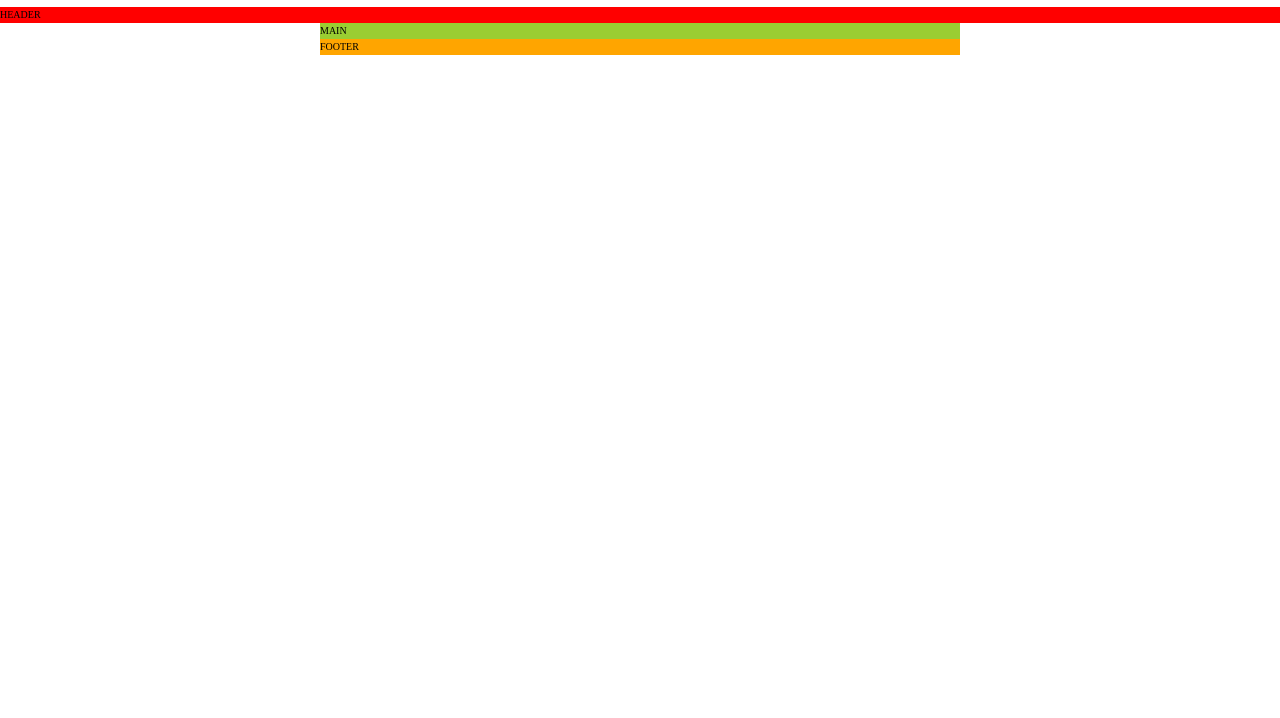
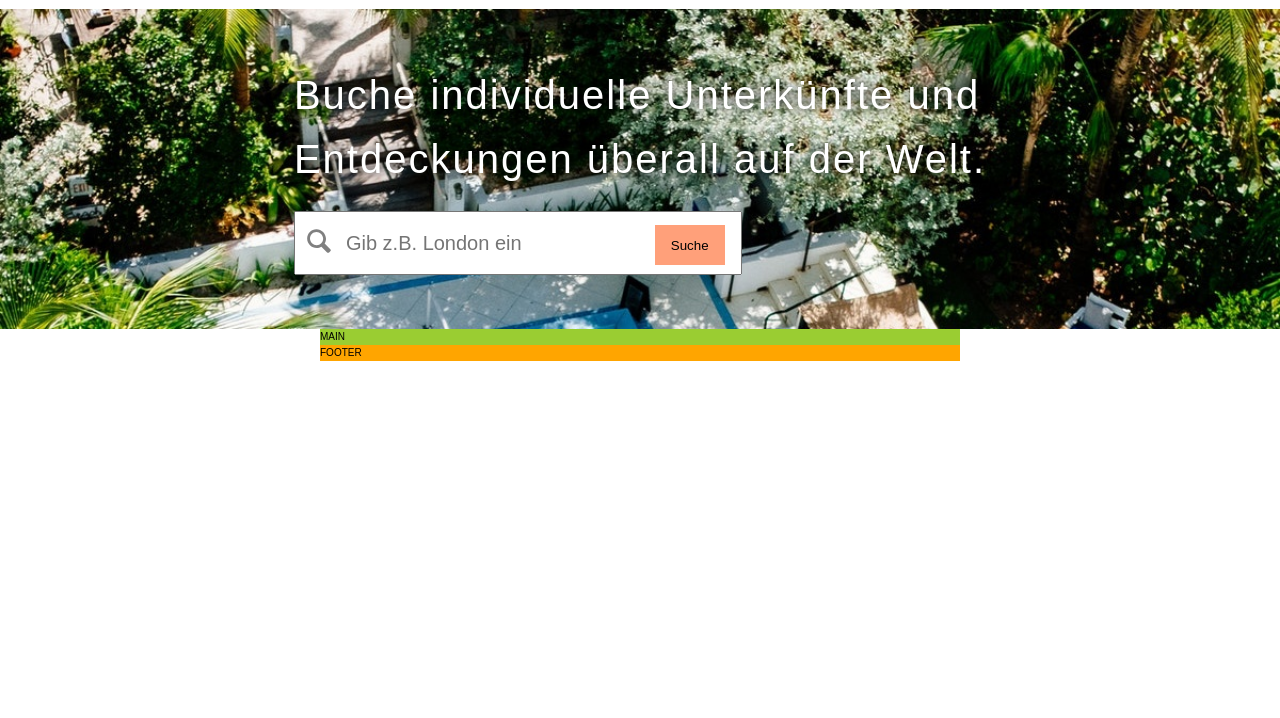
Before and after one commit to arnameti/airbnb_CSS_Grid, a website: page up/index.html in a window 1280 px wide. Shown: the part 82-800 px from the top of the page. Drawn offline with Linux system fonts and the light colour scheme.

Commit message:
building header

```diff
--- a/sass/_base.scss
+++ b/sass/_base.scss
@@ -14,6 +14,7 @@ html {
 body {
   font-weight: 400;
   line-height: 1.6;
+  font-family: 'Oen Sans', sans-serif;
 }
 
 li {
--- a/sass/_header.scss
+++ b/sass/_header.scss
@@ -1,4 +1,58 @@
 .header {
-  background-color: red;
   grid-column: 1 / -1;
+
+  height: 40vh;
+  width: 100%;
+
+  background-image: url(../../img/header.jpg);
+  background-repeat:no-repeat;
+  background-size: 100%;
+
+
+  display: grid;
+  place-content: center;
+
+  &__title {
+    font-size: 4rem;
+    font-weight: 380;
+    color: #fff;
+    letter-spacing: 2px;
+    text-shadow: 0px 0px 10px #000;
+
+  }
+
+  &__search {
+    position: relative;
+  }
+
+  &__search-icon {
+    width: 3rem;
+    height: 3rem;
+    position: absolute;
+    top: 3.5rem;
+    left: 1rem;
+    fill: gray;
+  }
+
+  &__input {
+    height: 5rem;
+    width: 35vw;
+    font-size: 2rem;
+    padding: 3rem 0 3rem 5rem;
+    margin-top: 2rem;
+    margin-right: -9rem;
+
+
+    &::placeholder {
+      font-size: 2rem;
+    }
+  }
+
+  &__button {
+    height: 4rem;
+    width: 7rem;
+    background-color: lightsalmon;
+    border: none;
+  }
+
 }
--- a/sass/_navbar.scss
+++ b/sass/_navbar.scss
@@ -26,7 +26,7 @@
     & > a {
       display: inline-block;
       padding: 3rem 1rem;
-      border-bottom: 1px solid #fff;
+      border-bottom: 3px solid #fff;
     }
   }
 
--- a/up/index.html
+++ b/up/index.html
@@ -1,17 +1,17 @@
 <!DOCTYPE html>
 <html lang="en">
   <head>
-  <meta charset="UTF-8">
-  <meta http-equiv="X-UA-Compatible" content="IE=edge">
-  <meta name="viewport" content="width=device-width, initial-scale=1.0">
-  <link rel="stylesheet" href="css/style.css">
+    <meta charset="UTF-8" />
+    <meta http-equiv="X-UA-Compatible" content="IE=edge" />
+    <meta name="viewport" content="width=device-width, initial-scale=1.0" />
+    <link rel="stylesheet" href="css/style.css" />
     <title>Airbnb</title>
   </head>
   <body>
     <div class="container">
       <div class="navbar">
         <div class="navbar__box">
-        <img src="../img/airbnb.png" alt="logo" class="navbar__logo">
+          <img src="../img/airbnb.png" alt="logo" class="navbar__logo" />
         </div>
         <ul class="navbar__navigation">
           <li class="navbar__item"><a href="#">Gastgeber werden</a></li>
@@ -20,7 +20,19 @@
           <li class="navbar__item"><a href="#">Log-In</a></li>
         </ul>
       </div>
-    <div class="header">HEADER</div>
+      <div class="header">
+        <h1 class="header__title">
+          Buche individuelle Unterkünfte und <br>
+          Entdeckungen überall auf der Welt.
+        </h1>
+        <form action="#" class="header__search">
+          <svg class="header__search-icon">
+            <use xlink:href="../img/sprite.svg#icon-magnifying-glass"></use>
+           </svg>
+          <input type="text" class="header__input" placeholder="Gib z.B. London ein">
+          <button class="header__button">Suche</button>
+        </form>
+      </div>
       <div class="main">MAIN</div>
       <div class="footer">FOOTER</div>
     </div>
```
Also changed, not shown: up/css/style.css. Lines whose indentation alone changed are shown as unchanged.
